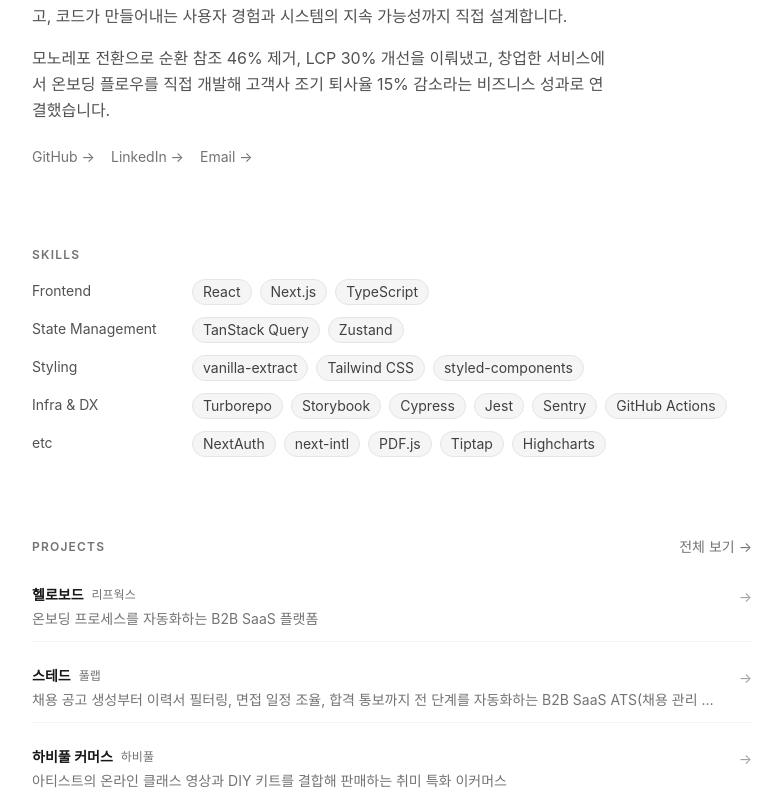
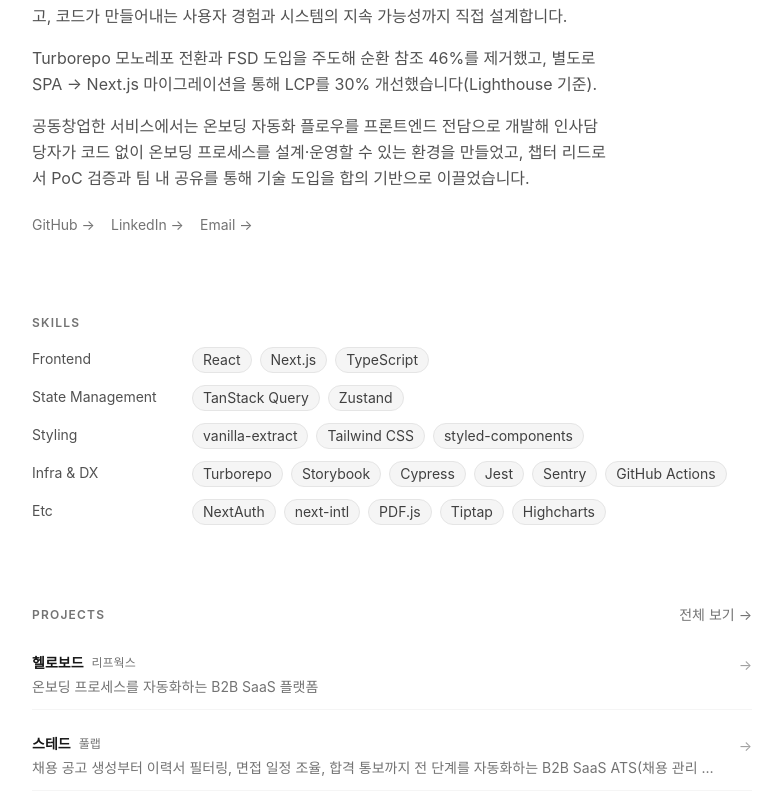
Before and after one commit to rlatmdgns/portfolio, a Next.js app: page / in a window 1280 px wide. Shown: the part 228-1020 px from the top of the page, without its empty margins (248-1030 px from the left). Built offline with nearby package versions, Linux system fonts and the light colour scheme.

Commit message:
feat: 이력서 개선

```diff
--- a/src/app/about/page.tsx
+++ b/src/app/about/page.tsx
@@ -64,10 +64,14 @@
           </p>
           {/* 실적 요약 */}
           <p>
-            Next.js 기반 모노레포 전환을 주도하며 순환 참조 46% 제거,
-            Lighthouse 기준 LCP 30% 개선을 이뤄냈습니다.
-            창업한 서비스에서 온보딩 플로우를 직접 개발해
-            고객사 조기 퇴사율 15% 감소라는 비즈니스 성과로 연결했고,
+            Turborepo 모노레포 전환과 FSD 도입을 주도해
+            순환 참조 46%를 제거했고,
+            별도로 SPA → Next.js 마이그레이션을 통해
+            LCP를 30% 개선했습니다(Lighthouse 기준).
+            공동창업한 서비스에서는 온보딩 자동화 플로우를
+            프론트엔드 전담으로 개발해
+            인사담당자가 코드 없이 온보딩 프로세스를 설계·운영할 수 있는
+            환경을 만들었고,
             챕터 리드로서 PoC 검증과 팀 내 공유를 통해
             기술 도입을 합의 기반으로 이끌었습니다.
           </p>
--- a/src/app/page.tsx
+++ b/src/app/page.tsx
@@ -13,7 +13,7 @@
     "Sentry",
     "GitHub Actions",
   ],
-  etc: ["NextAuth", "next-intl", "PDF.js", "Tiptap", "Highcharts"],
+  Etc: ["NextAuth", "next-intl", "PDF.js", "Tiptap", "Highcharts"],
 };
 
 export default function Home() {
@@ -36,9 +36,15 @@
             시스템의 지속 가능성까지 직접 설계합니다.
           </p>
           <p>
-            모노레포 전환으로 순환 참조 46% 제거, LCP 30% 개선을 이뤄냈고,
-            창업한 서비스에서 온보딩 플로우를 직접 개발해
-            고객사 조기 퇴사율 15% 감소라는 비즈니스 성과로 연결했습니다.
+            Turborepo 모노레포 전환과 FSD 도입을 주도해 순환 참조 46%를
+            제거했고, 별도로 SPA → Next.js 마이그레이션을 통해 LCP를 30%
+            개선했습니다(Lighthouse 기준).
+          </p>
+          <p>
+            공동창업한 서비스에서는 온보딩 자동화 플로우를 프론트엔드 전담으로
+            개발해 인사담당자가 코드 없이 온보딩 프로세스를 설계·운영할 수 있는
+            환경을 만들었고, 챕터 리드로서 PoC 검증과 팀 내 공유를 통해 기술
+            도입을 합의 기반으로 이끌었습니다.
           </p>
         </div>
         <div className="flex gap-4 pt-1">
--- a/src/data/projects.ts
+++ b/src/data/projects.ts
@@ -35,7 +35,7 @@
     slug: "helloboard",
     company: "리프웍스",
     period: "2024.12 ~ 2026.03 (1년 3개월)",
-    role: "공동창업 3인 / 프론트엔드 전담",
+    role: "본인 포함 공동창업 3인 / 프론트엔드 전담",
     name: "헬로보드",
     description: "온보딩 프로세스를 자동화하는 B2B SaaS 플랫폼",
     image: "/images/helloboard.png",
@@ -48,7 +48,7 @@
       "react-hook-form",
       "next-intl",
     ],
-    keyRole: "제품 기획부터 프론트엔드 설계/구현, 세일즈까지 전 단계 직접 주도",
+    keyRole: "제품 기획·프론트엔드 설계 및 구현",
     architecture: {
       description:
         "feature 단위 자체 완결 구조. 각 feature는 api/components/hooks/store/types를 독립적으로 소유하며 cross-feature 의존성을 구조적으로 차단합니다. eslint-plugin-boundaries로 레이어 간 잘못된 참조를 빌드 타임에 자동 감지해 컨벤션이 아닌 규칙으로 강제합니다. App Router + [locale] 동적 라우팅으로 다국어(next-intl)를 지원하고, Zustand store를 feature 스코프로 격리해 전역 상태 오염을 방지합니다.",
@@ -134,11 +134,11 @@
           "stable key(항목 고유 id) 기반 재정렬 알고리즘으로 전환하고, React.memo + selector 기반 상태 구독 최소화를 적용해 drag & drop 중에도 변경된 항목만 리렌더링되도록 최적화했습니다.",
       },
       {
-        issue: "AI 동적 태스크 생성 시 LLM 응답 비결정성으로 인한 런타임 에러",
+        issue: "AI 동적 태스크 생성 시 LLM 응답 포맷 비일관성으로 인한 런타임 에러",
         cause:
           "동일한 프롬프트에도 LLM 응답 구조가 매번 다르게 반환될 수 있어, 검증 없이 폼에 주입하면 필드 누락·타입 불일치로 런타임 에러가 발생합니다.",
         solution:
-          "Few-shot 프롬프팅으로 응답 패턴을 고정해 일관성을 확보하고, Zod 스키마를 single source of truth로 두어 런타임에 응답을 검증. 검증 실패 시 fallback UI로 우회하고 Sentry로 비결정적 응답 패턴을 추적해 프롬프트를 점진적으로 개선했습니다.",
+          "Few-shot 프롬프팅으로 응답 패턴을 고정해 일관성을 확보하고, Zod 스키마를 single source of truth로 두어 런타임에 응답을 검증. 검증 실패 시 자동 재요청, 재시도 후에도 실패하면 사용자에게 에러 안내. AI 빌더 구간 Sentry 모니터링 기준 미처리 런타임 에러 0건 달성.",
       },
       {
         issue: "SSR 환경에서 고객사 테마 색상 적용 시 FOUC 발생",
@@ -150,7 +150,9 @@
     ],
     results: [
       "고객사별 브랜드 컬러 커스터마이징 지원, FOUC 없는 SSR 환경 동적 테마 적용 달성",
-      "고객사 온보딩 반복 프로세스 자동화, 고객사 인사담당자 직접 피드백 기준 신규 입사자 조기 퇴사율 15% 감소",
+      "drag & drop 리렌더 범위 폼 트리 전체 → 변경 항목 단위 축소",
+      "AI 빌더 Sentry 모니터링 기준, LLM 응답 비정형으로 인한 미처리 런타임 에러 0건",
+      "고객사 인사담당자 자체 보고 기준, 신규 입사자 조기 퇴사율 도입 전 대비 약 15% 감소",
     ],
     tags: ["창업", "B2B SaaS", "성능 최적화", "AI"],
   },
@@ -158,7 +160,7 @@
     slug: "stead",
     company: "풀랩",
     period: "2023.04 ~ 2024.12 (1년 9개월)",
-    role: "프론트엔드 챕터 리드 (4명)",
+    role: "프론트엔드 챕터 리드 (본인 포함 4명)",
     name: "스테드",
     description:
       "채용 공고 생성부터 이력서 필터링, 면접 일정 조율, 합격 통보까지 전 단계를 자동화하는 B2B SaaS ATS(채용 관리 시스템)",
@@ -172,7 +174,7 @@
       "Storybook",
       "Cypress",
     ],
-    keyRole: "프론트엔드 챕터 리드 (4명), 아키텍처 개선 및 기술 의사결정",
+    keyRole: "프론트엔드 챕터 리드 (본인 포함 4명), 아키텍처 개선 및 기술 의사결정",
     architecture: {
       description:
         "Turborepo 기반 모노레포로 채용팀(apps/web)과 지원자(apps/recruit), 공통 UI(packages/ui) 세 개의 패키지를 하나의 레포에서 관리. apps/web은 FSD(Feature-Sliced Design) 레이어 구조를 적용해 shared → entities → features → widgets → pages 단방향 참조를 강제합니다. eslint-plugin-boundaries로 레이어 간 잘못된 참조를 빌드 타임에 자동 감지합니다.",
@@ -222,7 +224,7 @@
       {
         title: "PDF 이력서 마스킹 처리",
         description:
-          "기존 라이브러리의 동적 마스킹 제어 한계를 확인 후 Canvas API 직접 구현. PDF.js Worker를 별도 번들로 분리해 메인 스레드 블로킹을 방지하고, Canvas 레이어로 민감정보 마스킹 처리.",
+          "타사 솔루션이 비용·기능 모두 오버스펙이라 직접 구현 결정. PDF.js를 dynamic import로 코드 스플리팅해 큰 번들을 초기 로드에서 격리하고, Worker를 별도 번들로 분리해 메인 스레드 블로킹 방지. Canvas 레이어로 마스킹 영역을 그리고 좌표 데이터로 동적 추가·삭제·이동 지원. 다운로드 시에는 Canvas 합성본을 이미지화한 PDF로 재조립해 원본 텍스트 레이어를 제거함으로써, 다운로드 후 텍스트 추출을 통한 마스킹 우회까지 차단.",
       },
     ],
     decisions: [
@@ -254,6 +256,13 @@
         choice:
           "PR → GitHub Actions CI(타입 체크·린트) → main 병합 시 개발 서버 자동 배포 → release 태그 업데이트로 프로덕션 배포를 트리거하는 단계별 파이프라인을 구성. 개발 서버에서 QA를 거친 후 릴리즈를 결정할 수 있어 의도치 않은 프로덕션 배포를 방지하고 롤백도 태그 단위로 명확하게 관리했습니다.",
       },
+      {
+        title: "PDF 마스킹 직접 구현",
+        problem:
+          "이력서·평가 PDF의 민감정보 마스킹 기능이 필요했으나, 검토한 타사 PDF 솔루션은 필요한 마스킹 외에도 다양한 기능이 묶여 있는 오버스펙이었고 라이선스 비용도 부담이었습니다. PDF 자체가 무거운 리소스라 렌더링 시 메인 스레드 블로킹 우려도 있었습니다.",
+        choice:
+          "필요 기능 대비 타사 솔루션이 비용·기능 모두 과하다고 판단해 직접 구현 결정. PDF.js + Canvas 조합으로 동적 마스킹 제어를 확보하되, 큰 번들 사이즈는 dynamic import로 격리하고 메인 스레드 블로킹은 Worker 분리로 방지. 추가로 Canvas 가림만으로는 원본 텍스트 레이어가 남아 다운로드 후 텍스트 추출로 마스킹이 우회될 수 있다는 보안 허점을 인지, 다운로드 시점에는 Canvas 합성본을 이미지화한 PDF로 재조립해 텍스트 레이어 자체를 제거하는 방식으로 설계했습니다.",
+      },
     ],
     troubleshooting: [
       {
@@ -273,14 +282,21 @@
       {
         issue: "SPA 구조로 SEO 불가 + CSS-in-JS 런타임 비용으로 성능 저하",
         cause:
-          "SPA 구조에서 검색 엔진이 JS를 실행하지 않아 채용 공고가 인덱싱되지 않았고, styled-components 런타임 스타일 생성이 TTI를 늦추고 있었습니다.",
+          "ATS의 외부 공개 채널(채용 공고·고객사 채용 페이지)이 핵심 비즈니스 유입 경로인데, SPA 구조에서 검색 엔진이 JS를 실행하지 않아 채용 공고가 안정적으로 인덱싱되지 않았고 OG 미리보기도 한계가 있었습니다. 여기에 styled-components 런타임 스타일 생성이 TTI를 늦추고 있었습니다.",
         solution:
-          "페이지 성격별 SSR/SSG/ISR 전략 매트릭스를 정의하고 App Router로 마이그레이션. vanilla-extract 도입으로 빌드 타임 CSS 생성, dynamic import + route level code splitting 적용해 LCP 30% 개선.",
+          "SPA prerender(react-snap 등)는 동적 콘텐츠 한계로 제외, Next.js App Router 마이그레이션 결정. 페이지 성격별 SSR/SSG/ISR 전략 매트릭스를 정의하고, vanilla-extract 도입으로 빌드 타임 CSS 생성, dynamic import + route level code splitting 적용해 LCP 30% 개선.",
+      },
+      {
+        issue: "PDF 마스킹 다운로드 시 원본 텍스트 추출로 마스킹 우회 가능",
+        cause:
+          "Canvas 레이어로 마스킹 영역을 시각적으로 가리는 방식은 화면상으로는 마스킹되어 보이지만, 원본 PDF의 텍스트 레이어가 그대로 남아있어 다운로드 후 PDF 뷰어에서 텍스트 복사·추출 시 민감정보가 노출되는 보안 허점이 있었습니다.",
+        solution:
+          "다운로드 시점에 Canvas 합성본을 이미지화한 PDF로 재조립해 원본 텍스트 레이어 자체를 제거. 화면 미리보기 단계에서는 인터랙티브한 Canvas 마스킹을 유지하되, 다운로드 결과물에서는 텍스트 추출 자체가 불가능하도록 두 단계로 분리해 시각적 마스킹과 데이터 마스킹을 모두 확보했습니다.",
       },
     ],
     results: [
       "순환 참조 131건 중 60건 제거(46%↓), eslint-plugin-boundaries로 신규 순환 참조 발생 원천 차단",
-      "LCP 약 30% 개선 (Lighthouse 기준), Core Web Vitals 전반 개선",
+      "LCP 약 30% 개선 (Lighthouse 기준), FCP·TTI 등 Web Vitals 보조 지표 전반 개선",
       "디자인 시스템 구축으로 컴포넌트 재사용성 향상, 반복 구현 감소",
     ],
     tags: ["챕터 리드", "모노레포", "FSD", "아키텍처"],
@@ -292,7 +308,7 @@
     role: "커머스팀 / 팀원",
     name: "하비풀 커머스",
     description:
-      "아티스트의 온라인 클래스 영상과 DIY 키트를 결합해 판매하는 취미 특화 이커머스",
+      "아티스트의 노하우가 담긴 온라인 클래스 영상과 필요한 재료를 담은 DIY 키트를 결합해 판매하는 취미 특화 이커머스",
     image: "/images/hobbyful.png",
     techStack: [
       "Next.js",
@@ -393,7 +409,7 @@
       {
         title: "단위 테스트 + E2E 테스트 조합",
         problem:
-          "테스트 코드 부족으로 장바구니/결제 엣지 케이스에서 운영 장애가 반복 발생했습니다.",
+          "테스트 코드 부족으로 장바구니/결제 edge case에서 운영 장애가 반복 발생했습니다.",
         choice:
           "비즈니스 로직은 Jest 단위 테스트로 빠르게 검증하고, 사용자 플로우 전체는 Cypress E2E 테스트로 커버하는 두 레이어 전략을 선택했습니다.",
       },
@@ -409,15 +425,15 @@
       {
         issue: "핵심 비즈니스 로직 런타임 버그 반복 발생",
         cause:
-          "쿠폰 적용, 가격 합산 등 복잡한 계산 로직에 테스트가 없어 엣지 케이스를 배포 후 운영 중에 발견했습니다.",
+          "쿠폰 적용, 가격 합산 등 복잡한 계산 로직에 테스트가 없어 edge case를 배포 후 운영 중에 발견했습니다.",
         solution:
           "Jest로 핵심 비즈니스 로직 단위 테스트를 작성하고 Cypress로 구매 플로우 전체를 E2E 커버. 핵심 비즈니스 로직 관련 운영 버그 20% 감소.",
       },
     ],
     results: [
       "TTFB 약 30% 개선 (Lighthouse 기준)",
-      "모바일 구매 전환율 약 25% 증가",
-      "핵심 비즈니스 로직 관련 운영 버그 20% 감소",
+      "모바일 구매 전환율 약 25% 증가 (GA 기준)",
+      "핵심 비즈니스 로직 관련 운영 버그 20% 감소 (Sentry 에러 발생 건수 기준)",
     ],
     tags: ["이커머스", "성능 최적화", "테스트"],
   },
@@ -491,20 +507,19 @@
         cause:
           "전체 온실 데이터를 한 번에 DOM에 렌더링하는 구조로, 데이터가 많을수록 DOM 노드 수가 선형 증가해 저사양 기기에서 렌더링 지연이 심각했습니다.",
         solution:
-          "Virtual Scroll 적용으로 뷰포트 기준 렌더링 범위를 고정. Lighthouse 성능 점수 70→90 개선, 렌더링 지연 시간 30% 감소.",
+          "Virtual Scroll 적용으로 뷰포트 기준 렌더링 범위를 고정. Lighthouse Performance Score 70 → 90 개선.",
       },
       {
         issue: "런타임 타입 오류로 운영 중 버그 반복",
         cause:
           "JS 동적 타입 특성상 API 응답 구조 변경이나 잘못된 프로퍼티 접근이 컴파일 시점에 잡히지 않아 배포 후에야 발견됐습니다.",
         solution:
-          "TypeScript 마이그레이션으로 컴파일 타임 타입 검증 체계 구축. any 타입 최소화로 타입 안전성을 확보해 런타임 타입 관련 버그 30% 감소.",
+          "TypeScript 마이그레이션으로 컴파일 타임 타입 검증 체계 구축. any 타입 최소화로 타입 안전성을 확보해 런타임 타입 관련 버그 30% 감소(GitHub Issues · Monday 이슈 트래킹 기준).",
       },
     ],
     results: [
-      "Lighthouse 성능 점수 70 → 90 개선",
-      "저사양 기기에서 온실맵 렌더링 지연 시간 30% 감소",
-      "런타임 타입 관련 버그 30% 감소",
+      "Lighthouse Performance Score 70 → 90 개선",
+      "런타임 타입 관련 버그 30% 감소 (GitHub Issues · Monday 이슈 트래킹 기준)",
     ],
     tags: ["IoT", "데이터 시각화", "성능 최적화", "TypeScript 마이그레이션"],
   },
```
